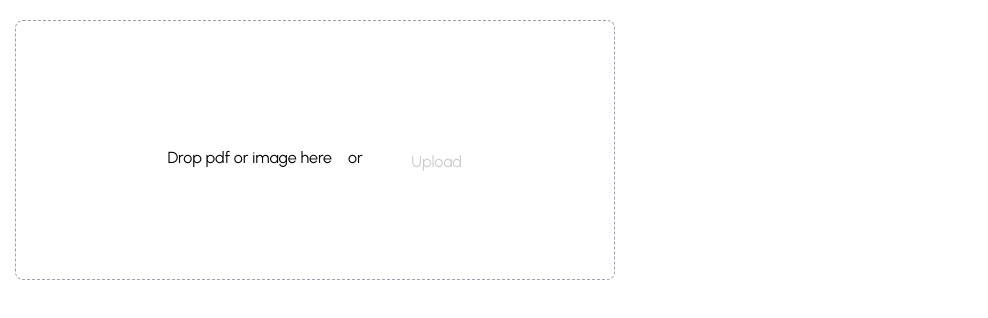
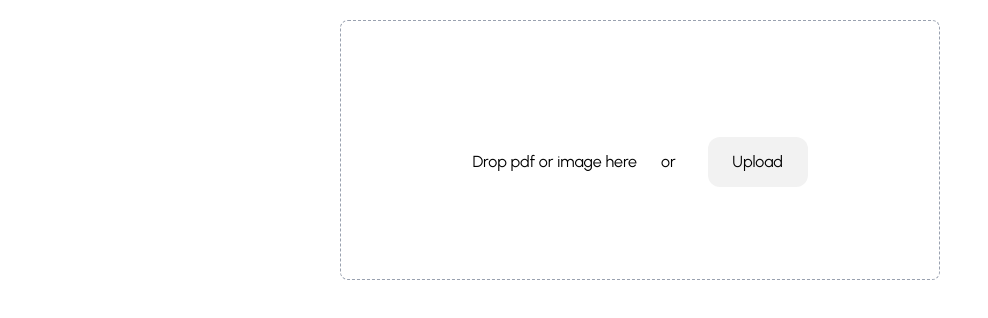
Before and after one commit to VAR0102/test-project, a Next.js app: page / in a window 1280 px wide. Shown: the top 318 px of the page, without its empty margins (0-988 px from the left). Built offline with nearby package versions, Linux system fonts and the light colour scheme.

Commit message:
write logic in drop for images

```diff
--- a/src/app/Components/shared/Drop/index.tsx
+++ b/src/app/Components/shared/Drop/index.tsx
@@ -1,6 +1,6 @@
 "use client";
 
-import React, { ReactNode } from "react";
+import React, { ReactNode, useState } from "react";
 
 interface DropProps {
   className?: string;
@@ -15,32 +15,46 @@ const Drop = ({
   icon,
   disabled = false,
 }: DropProps) => {
+  const [preview, setPreview] = useState<string[]>([]);
+
   return (
+    <div className="flex flex-col items-center space-y-4">
       <div
         className={`w-[630px] h-[290px] rounded-2xl flex justify-center ${
           disabled
-      ? "bg-[#FFFFFF]  cursor-not-allowed"
+            ? "bg-[#FFFFFF] cursor-not-allowed"
             : "bg-[#FFFFFF] hover:bg-[#B0DDFF66] cursor-pointer"
         }`}
         onClick={() => {
-    if (!disabled) {
-      document.getElementById("fileInput")?.click();
-    }
+          if (!disabled) document.getElementById("fileInput")?.click();
         }}
       >
         <div
           className={`border border-dashed w-[600px] h-[260px] mt-5 rounded-lg p-4 text-center space-y-2 ${
             disabled
-        ? "border-gray-400 bg-[#FFFFFF] "
+              ? "border-gray-400 bg-[#FFFFFF]"
               : "border-gray-400 hover:border-[#B0DDFF]"
           } ${className}`}
         >
-    <div className="flex flex-row text-center items-center justify-center mt-25 space-y-2">
-      <div className="px-3">{icon && icon}</div>
-      <p className="flex text-[#000000]">Drop pdf or image here</p>
+          <div className="flex flex-row items-center justify-center mt-25 space-x-2">
+            {icon && <div className="px-3">{icon}</div>}
+            <p className="text-[#000000]">Drop pdf or image here</p>
             <span className="ml-4 text-[#000000]">or</span>
 
-      <input id="fileInput" type="file" className="hidden" />
+            <input
+              id="fileInput"
+              type="file"
+              multiple
+              className="hidden"
+              onChange={(e) =>
+                e.target.files &&
+                setPreview(
+                  Array.from(e.target.files).map((file) =>
+                    URL.createObjectURL(file)
+                  )
+                )
+              }
+            />
 
             <button
               onClick={(e) => e.stopPropagation()}
@@ -58,6 +72,19 @@ const Drop = ({
         </div>
       </div>
 
+      {preview.length > 0 && (
+        <div className="flex flex-wrap justify-center gap-2 mt-4">
+          {preview.map((url, index) => (
+            <img
+              key={index}
+              src={url}
+              alt={`Uploaded preview `}
+              className="w-150 h-60 rounded-lg"
+            />
+          ))}
+        </div>
+      )}
+    </div>
   );
 };
 
--- a/src/app/page.tsx
+++ b/src/app/page.tsx
@@ -149,7 +149,7 @@ export default function HomePage() {
       </div> */}
 {/* <Togle disabled/> */}
 
-<Drop disabled/>
+<Drop/>
       {/*
       <Checkbox variant="CheckSolid" status="number"> 1</Checkbox>
 
```
Lines whose indentation alone changed are shown as unchanged.
